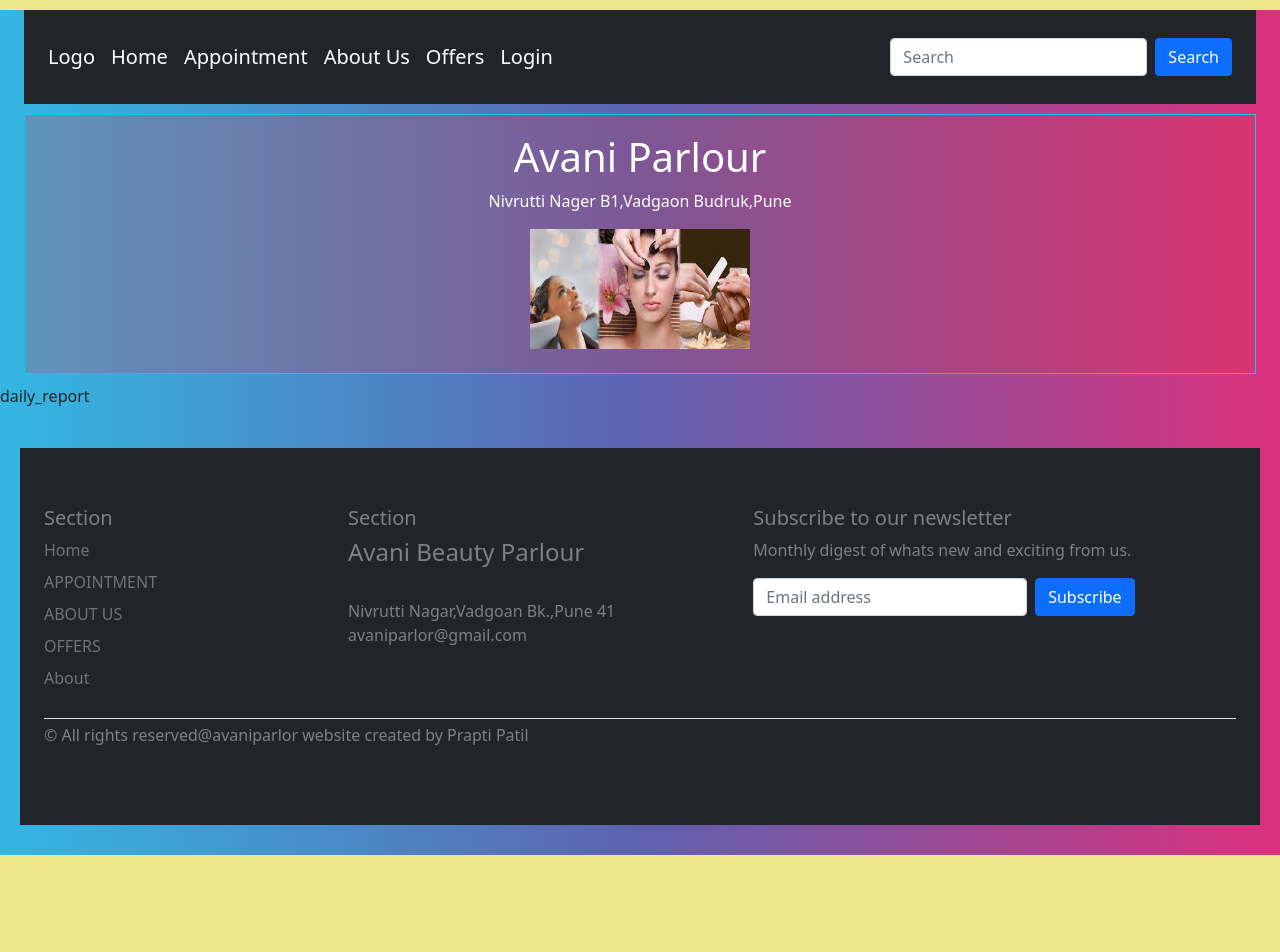
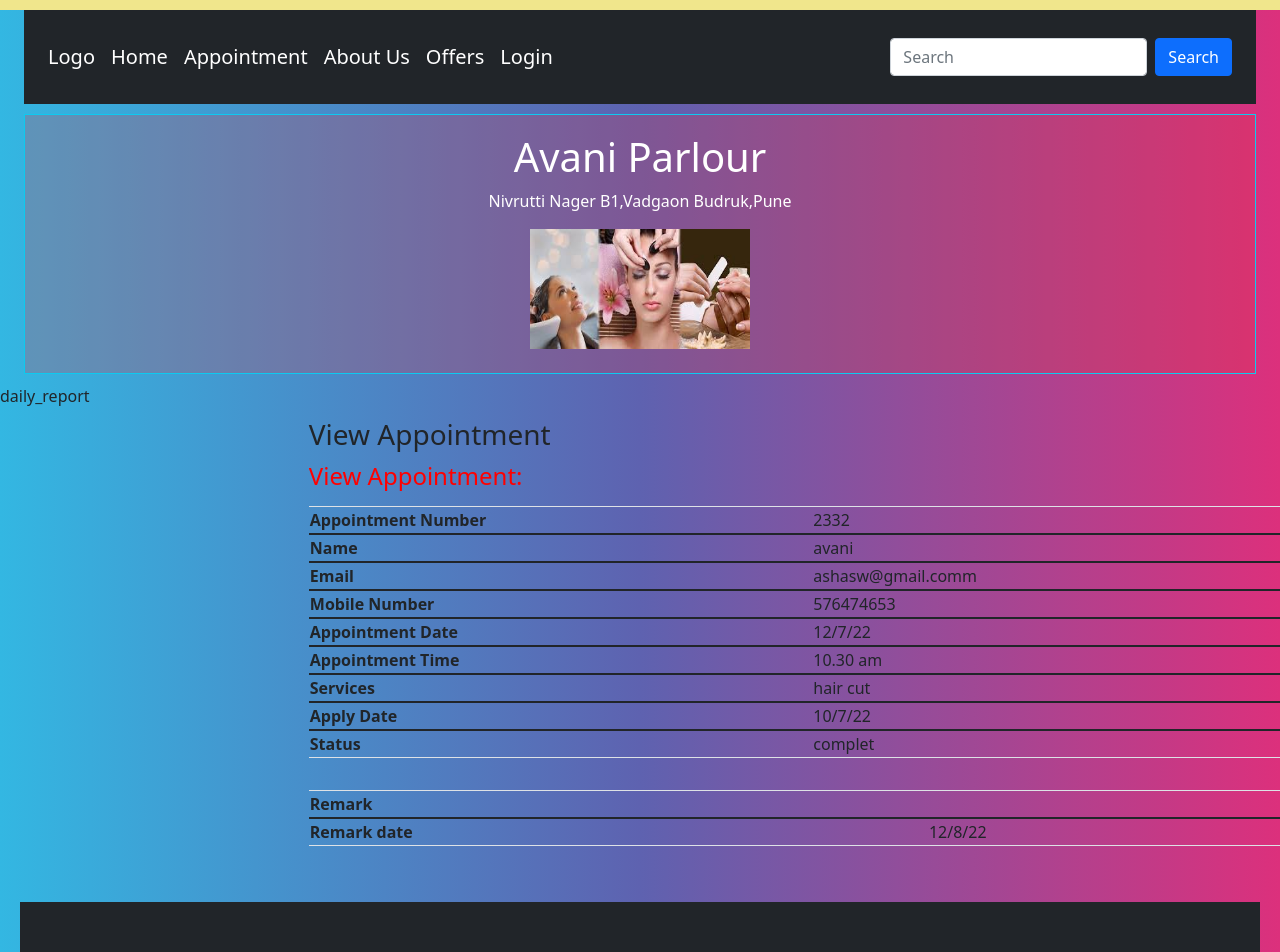
Before and after one commit to prapti0804/parlourFront, a Next.js app: page /beautician/daily_report in a window 1280 px wide. Shown: the top 952 px of the page. Before the commit the page ends 865 px from the top, so only its background shows below. Built offline with nearby package versions, Linux system fonts and the light colour scheme.

Commit message:
tabel of report

```diff
--- a/pages/beautician/daily_report.js
+++ b/pages/beautician/daily_report.js
@@ -2,7 +2,110 @@ import React from 'react'
 
 function daily_report() {
   return (
-    <div>daily_report</div>
+    <div>daily_report
+
+      <div className="main-page">
+      <div className="page-wrapper">
+          <h3 className="title1">View Appointment</h3>
+
+          <div className="tables">
+
+          <div className="table-responsive bs-example widget-shadow">
+            <p style={ {fontsize:16 , color:'red', align:'center'}}>
+            <h4>View Appointment:</h4>
+            </p>
+
+
+            <table className="table table-bordered">
+              <tr>
+                <th>Appointment Number</th>
+                <td>2332</td>
+              </tr>
+              <tr>
+                <th>Name</th>
+                <td>avani</td>
+              </tr>
+
+              <tr>
+                <th>Email</th>
+                <td>ashasw@gmail.comm</td>
+              </tr>
+              <tr>
+                <th>Mobile Number</th>
+                <td>576474653</td>
+              </tr>
+              <tr>
+                <th>Appointment Date</th>
+                <td>12/7/22</td>
+              </tr>
+
+              <tr>
+                <th>Appointment Time</th>
+                <td>10.30 am</td>
+              </tr>
+
+              <tr>
+                <th>Services</th>
+                <td>hair cut</td>
+              </tr>
+              <tr>
+                <th>Apply Date</th>
+                <td>10/7/22</td>
+              </tr>
+
+
+              <tr>
+                <th>Status</th>
+                <td>complet</td>
+              </tr>
+            </table>
+            <table className="table table-bordered">
+
+
+              <form name="submit" method="post" eslint="multipart/form-data">
+
+                <tr>
+                  <th>Remark :</th>
+                  <td>
+                    <textarea name="remark" placeholder="" rows="12" cols="14" className="form-control wd-450" required="true">
+                      </textarea>
+                  </td>
+                </tr>
+
+                <tr>
+                  <th>Status :</th>
+                  <td>
+                    <select name="status" className="form-control wd-450" required="true" >
+                      <option value="1" selected="true">Selected</option>
+                      <option value="2">Rejected</option>
+                    </select></td>
+                </tr>
+
+                <tr align="center">
+                  <td><button type="submit" name="submit" className="btn btn-az-primary pd-x-20">Submit</button></td>
+                </tr>
+              </form>
+
+            </table>
+            <table className="table table-bordered">
+              <tr>
+                <th>Remark</th>
+                <td>
+
+                </td>
+              </tr>
+
+
+              <tr>
+                <th>Remark date</th>
+                <td>12/8/22  </td></tr>
+
+            </table>
+          </div>
+        </div>
+      </div>
+     </div>
+    </div>
   )
 }
 
```
Also changed, not shown: pages/beautician/index.js (+4 -3 lines).
